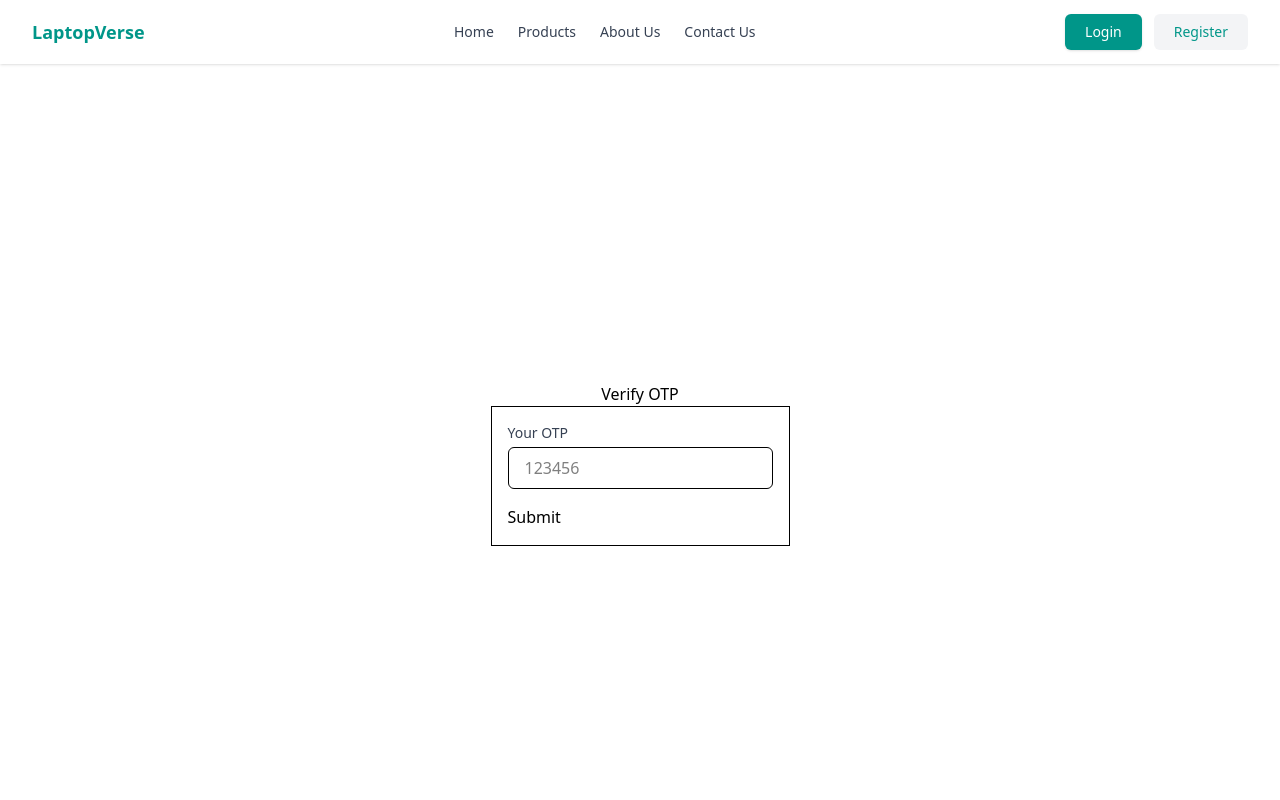
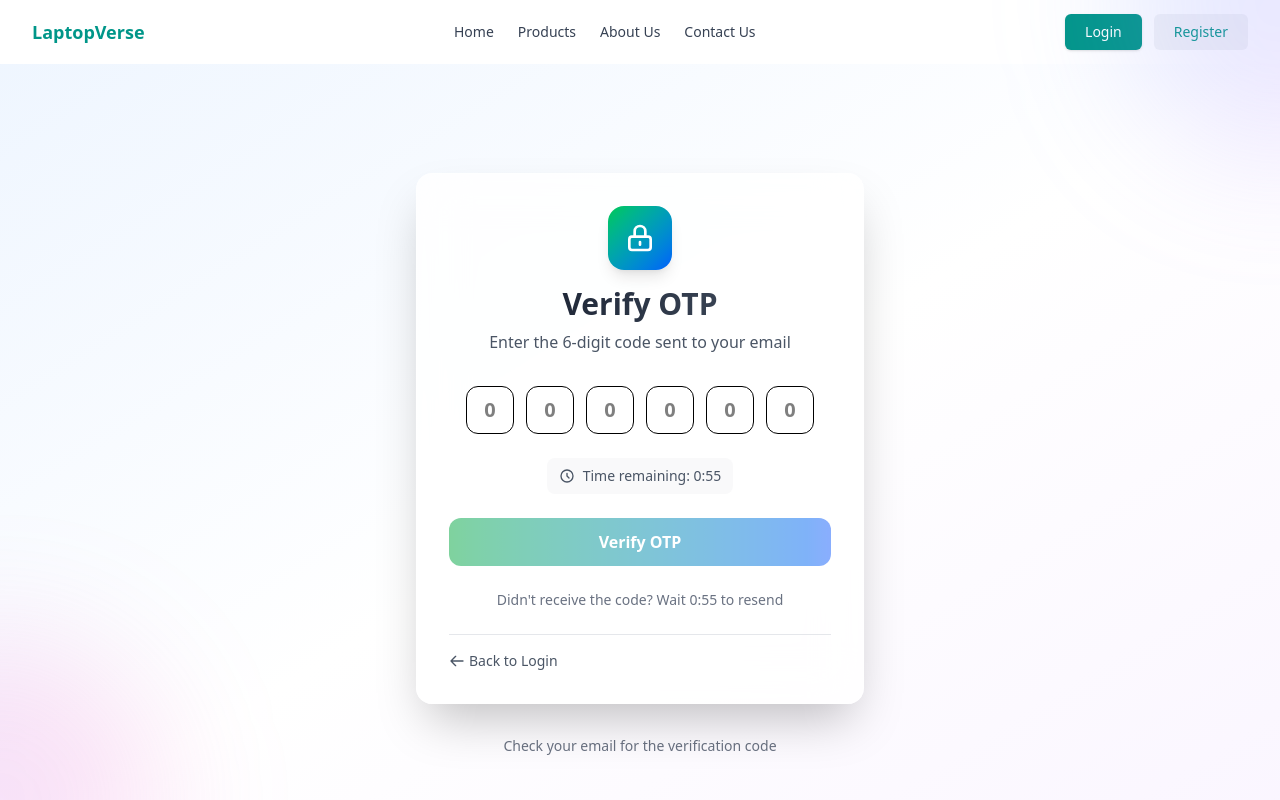
Before and after one commit to AryanChd/Ecom, a React (Vite) app in the folder frontend/: page /verify-otp in a window 1280 px wide. Shown: the top 800 px of the page. Built offline with nearby package versions, Linux system fonts and the light colour scheme; no server answers.

Commit message:
fix(otp): restrict input to text and digits in lowwercase  and improve auto-focus behavior

```diff
--- a/frontend/src/auth/VerifyOtp.jsx
+++ b/frontend/src/auth/VerifyOtp.jsx
@@ -1,17 +1,76 @@
-import { useState } from "react";
-import TextField from "../components/TextField";
-
+import { useState, useRef, useEffect } from "react";
 import { useNavigate } from "react-router-dom";
 import handlePostOperation from "../config/handlePostOperation";
 
 const VerifyOtp = () => {
-  const [otp, setOtp] = useState("");
+  const [otp, setOtp] = useState(["", "", "", "", "", ""]);
+  const [isLoading, setIsLoading] = useState(false);
+  const [timeLeft, setTimeLeft] = useState(60); // 1 minute in seconds
   const navigate = useNavigate();
+  const inputRefs = useRef([]);
+
+  // Timer countdown effect
+  useEffect(() => {
+    if (timeLeft > 0) {
+      const timer = setTimeout(() => setTimeLeft(timeLeft - 1), 1000);
+      return () => clearTimeout(timer);
+    }
+  }, [timeLeft]);
+
+  // Format time for display
+  const formatTime = (seconds) => {
+    const mins = Math.floor(seconds / 60);
+    const secs = seconds % 60;
+    return `${mins}:${secs.toString().padStart(2, "0")}`;
+  };
+
+  const handleOtpChange = (index, value) => {
+    // Allow only alphanumeric characters (A-Z, a-z, 0-9)
+    if (!/^[a-zA-Z0-9]*$/.test(value)) return;
+
+    const newOtp = [...otp];
+    newOtp[index] = value.slice(-1); // Optional: uppercase
+    setOtp(newOtp);
+
+    // Auto-focus next input
+    if (value && index < 5) {
+      inputRefs.current[index + 1]?.focus();
+    }
+  };
+
+  const handleKeyDown = (index, e) => {
+    // Handle backspace
+    if (e.key === "Backspace" && !otp[index] && index > 0) {
+      inputRefs.current[index - 1]?.focus();
+    }
+    // Handle paste
+    if (e.key === "v" && (e.ctrlKey || e.metaKey)) {
+      e.preventDefault();
+      navigator.clipboard.readText().then((text) => {
+        const digits = text.replace(/\D/g, "").slice(0, 6);
+        const newOtp = [...otp];
+        for (let i = 0; i < digits.length; i++) {
+          newOtp[i] = digits[i];
+        }
+        setOtp(newOtp);
+        inputRefs.current[Math.min(digits.length, 5)]?.focus();
+      });
+    }
+  };
 
   const handleSubmit = async (e) => {
     e.preventDefault();
+    const otpString = otp.join("");
+
+    if (otpString.length !== 6) {
+      alert("Please enter all 6 digits");
+      return;
+    }
+
+    setIsLoading(true);
+
     const response = await handlePostOperation("/api/auth/verify-otp", {
-      otp,
+      otp: otpString,
     });
 
     console.log(response);
@@ -44,35 +103,176 @@ const VerifyOtp = () => {
       alert(errorMessage);
     }
 
-    console.table(otp);
+    setIsLoading(false);
+  };
+
+  const handleResendOtp = async () => {
+    // Add your resend OTP logic here
+    setTimeLeft(300); // Reset timer
+    alert("OTP has been resent to your email");
   };
 
   return (
-    <>
-      <div className="h-screen flex flex-col items-center justify-center">
-        <div>Verify OTP</div>
-        <div>
-          <form
-            onSubmit={handleSubmit}
-            className="p-4 border flex flex-col gap-4 items-start"
-          >
-            <TextField
-              key={"otp"}
-              id={"otp"}
-              name={"otp"}
-              label={"Your OTP"}
-              placeholder={"123456"}
-              type={"text"}
-              value={otp}
-              onChange={(e) => setOtp(e.target.value)}
-            />
+    <div className="min-h-screen bg-gradient-to-br from-blue-50 via-white to-purple-50 flex items-center justify-center p-4">
+      {/* Background decorative elements */}
+      <div className="absolute inset-0 overflow-hidden pointer-events-none">
+        <div className="absolute -top-40 -right-40 w-80 h-80 bg-gradient-to-br from-blue-400/20 to-purple-400/20 rounded-full blur-3xl"></div>
+        <div className="absolute -bottom-40 -left-40 w-80 h-80 bg-gradient-to-tr from-purple-400/20 to-pink-400/20 rounded-full blur-3xl"></div>
+      </div>
 
-            {/* Submit button */}
-            <button type="submit">Submit</button>
+      {/* Main OTP container */}
+      <div className="relative w-full max-w-md">
+        {/* Glassmorphism card */}
+        <div className="bg-white/80 backdrop-blur-xl border border-white/20 rounded-2xl shadow-2xl p-8">
+          {/* Header */}
+          <div className="text-center mb-8">
+            <div className="w-16 h-16 bg-gradient-to-br from-green-500 to-blue-600 rounded-2xl flex items-center justify-center mx-auto mb-4 shadow-lg">
+              <svg
+                className="w-8 h-8 text-white"
+                fill="none"
+                stroke="currentColor"
+                viewBox="0 0 24 24"
+              >
+                <path
+                  strokeLinecap="round"
+                  strokeLinejoin="round"
+                  strokeWidth={2}
+                  d="M12 15v2m-6 4h12a2 2 0 002-2v-6a2 2 0 00-2-2H6a2 2 0 00-2 2v6a2 2 0 002 2zm10-10V7a4 4 0 00-8 0v4h8z"
+                />
+              </svg>
+            </div>
+            <h1 className="text-3xl font-bold bg-gradient-to-r from-gray-900 to-gray-600 bg-clip-text text-transparent">
+              Verify OTP
+            </h1>
+            <p className="text-gray-600 mt-2">
+              Enter the 6-digit code sent to your email
+            </p>
+          </div>
+
+          {/* OTP Form */}
+          <form onSubmit={handleSubmit} className="space-y-6">
+            {/* OTP Input Fields */}
+            <div className="flex justify-center space-x-3">
+              {otp.map((digit, index) => (
+                <input
+                  key={index}
+                  ref={(el) => (inputRefs.current[index] = el)}
+                  type="text"
+                  inputMode="text"
+                  maxLength="1"
+                  value={digit}
+                  onChange={(e) => handleOtpChange(index, e.target.value)}
+                  onKeyDown={(e) => handleKeyDown(index, e)}
+                  className="w-12 h-12 text-center text-xl font-bold bg-white/50 border border-gray-200 rounded-xl focus:outline-none focus:ring-2 focus:ring-blue-500/50 focus:border-transparent transition-all duration-200"
+                  placeholder="0"
+                />
+              ))}
+            </div>
+
+            {/* Timer */}
+            <div className="text-center">
+              <div className="inline-flex items-center space-x-2 text-sm text-gray-600 bg-gray-100/50 rounded-lg px-3 py-2">
+                <svg
+                  className="w-4 h-4"
+                  fill="none"
+                  stroke="currentColor"
+                  viewBox="0 0 24 24"
+                >
+                  <path
+                    strokeLinecap="round"
+                    strokeLinejoin="round"
+                    strokeWidth={2}
+                    d="M12 8v4l3 3m6-3a9 9 0 11-18 0 9 9 0 0118 0z"
+                  />
+                </svg>
+                <span>Time remaining: {formatTime(timeLeft)}</span>
+              </div>
+            </div>
+
+            {/* Submit Button */}
+            <button
+              type="submit"
+              disabled={isLoading || otp.join("").length !== 6}
+              className="w-full bg-gradient-to-r from-green-600 to-blue-600 hover:from-green-700 hover:to-blue-700 text-white font-semibold py-3 px-4 rounded-xl transition-all duration-200 transform hover:scale-[1.02] hover:shadow-lg disabled:opacity-50 disabled:cursor-not-allowed disabled:transform-none flex items-center justify-center space-x-2"
+            >
+              {isLoading ? (
+                <>
+                  <svg
+                    className="animate-spin -ml-1 mr-3 h-5 w-5 text-white"
+                    xmlns="http://www.w3.org/2000/svg"
+                    fill="none"
+                    viewBox="0 0 24 24"
+                  >
+                    <circle
+                      className="opacity-25"
+                      cx="12"
+                      cy="12"
+                      r="10"
+                      stroke="currentColor"
+                      strokeWidth="4"
+                    ></circle>
+                    <path
+                      className="opacity-75"
+                      fill="currentColor"
+                      d="M4 12a8 8 0 018-8V0C5.373 0 0 5.373 0 12h4zm2 5.291A7.962 7.962 0 014 12H0c0 3.042 1.135 5.824 3 7.938l3-2.647z"
+                    ></path>
+                  </svg>
+                  <span>Verifying...</span>
+                </>
+              ) : (
+                <span>Verify OTP</span>
+              )}
+            </button>
+
+            {/* Resend OTP */}
+            <div className="text-center">
+              {timeLeft > 0 ? (
+                <p className="text-sm text-gray-500">
+                  Didn't receive the code? Wait {formatTime(timeLeft)} to resend
+                </p>
+              ) : (
+                <button
+                  type="button"
+                  onClick={handleResendOtp}
+                  className="text-sm font-medium text-blue-600 hover:text-blue-700 transition-colors duration-200"
+                >
+                  Resend OTP
+                </button>
+              )}
+            </div>
+
+            {/* Back to login */}
+            <div className="text-center pt-4 border-t border-gray-200">
+              <button
+                type="button"
+                onClick={() => navigate("/login")}
+                className="text-sm font-medium text-gray-600 hover:text-gray-700 transition-colors duration-200 flex items-center justify-center space-x-1"
+              >
+                <svg
+                  className="w-4 h-4"
+                  fill="none"
+                  stroke="currentColor"
+                  viewBox="0 0 24 24"
+                >
+                  <path
+                    strokeLinecap="round"
+                    strokeLinejoin="round"
+                    strokeWidth={2}
+                    d="M10 19l-7-7m0 0l7-7m-7 7h18"
+                  />
+                </svg>
+                <span>Back to Login</span>
+              </button>
+            </div>
           </form>
         </div>
+
+        {/* Footer */}
+        <div className="text-center mt-8 text-sm text-gray-500">
+          <p>Check your email for the verification code</p>
+        </div>
       </div>
-    </>
+    </div>
   );
 };
 
```
